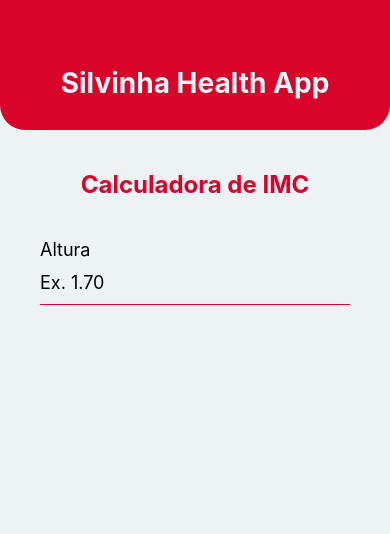
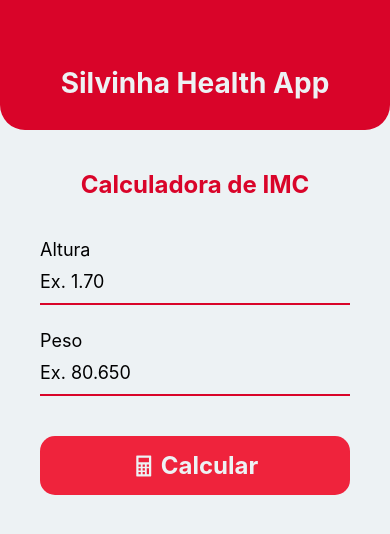
Before and after one commit to 2-Mtec-PI-2025-B/SilvinhaHealthApp, a React Native app in the folder SilvinhaHealthApp/: screen / in a window 390 px wide. Shown: the top 534 px of the page. Built offline with nearby package versions, Linux system fonts and the light colour scheme.

Commit message:
Adicionar botão de calculo

```diff
--- a/SilvinhaHealthApp/App.js
+++ b/SilvinhaHealthApp/App.js
@@ -1,5 +1,6 @@
-import { StyleSheet, Text, View, SafeAreaView, TextInput } from 'react-native';
+import { StyleSheet, Text, View, SafeAreaView, TextInput, TouchableOpacity } from 'react-native';
 import { StatusBar } from 'expo-status-bar';
+import Ionicons from "@expo/vector-icons/Ionicons";
 
 export default function App() {
   return (
@@ -18,6 +19,23 @@ export default function App() {
             keyboardType='numeric'
           ></TextInput>
         </View>
+
+        <View style={{ marginTop: 25 }}>
+          <Text style={styles.label}>Peso</Text>
+          <TextInput
+            style={styles.input}
+            placeholder='Ex. 80.650'
+            keyboardType='numeric'
+          ></TextInput>
+        </View>
+
+        <TouchableOpacity
+          style={styles.button}
+          onPress={() => alert("AHHHHHHHHHHHHHH")}
+        >
+          <Ionicons name="calculator-sharp" size={24} color="#edf2f4" />
+          <Text style={styles.text}>Calcular</Text>
+        </TouchableOpacity>
 
       </View>
       <StatusBar style='light' />
@@ -66,6 +84,23 @@ const styles = StyleSheet.create({
     width: '100%',
     fontSize: 18,
     borderColor: '#D90429',
-    borderBottomWidth: 1
+    borderBottomWidth: 2
+  },
+  button: {
+    width: '100%',
+    paddingVertical: 15,
+    flexDirection: 'row',
+    justifyContent: 'center',
+    alignItems: 'center',
+    backgroundColor: '#ef233c',
+    borderRadius: 15,
+    marginTop: 40,
+    marginBottom: 10,
+  },
+  text: {
+    color: '#edf2f4',
+    fontSize: 24,
+    fontWeight: 'bold',
+    marginLeft: 5,
   }
 });
```
